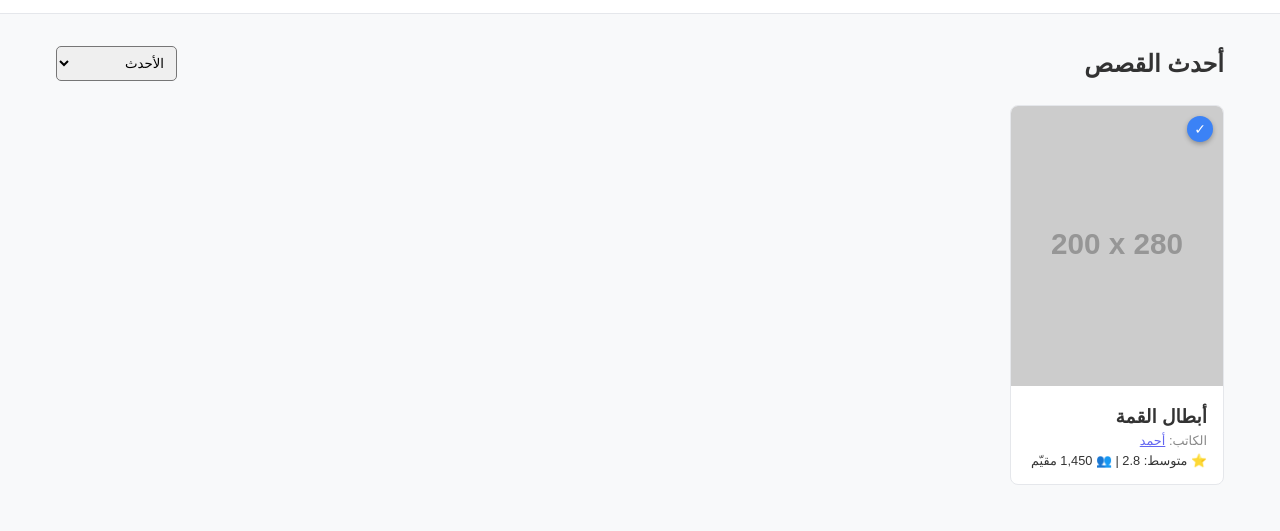
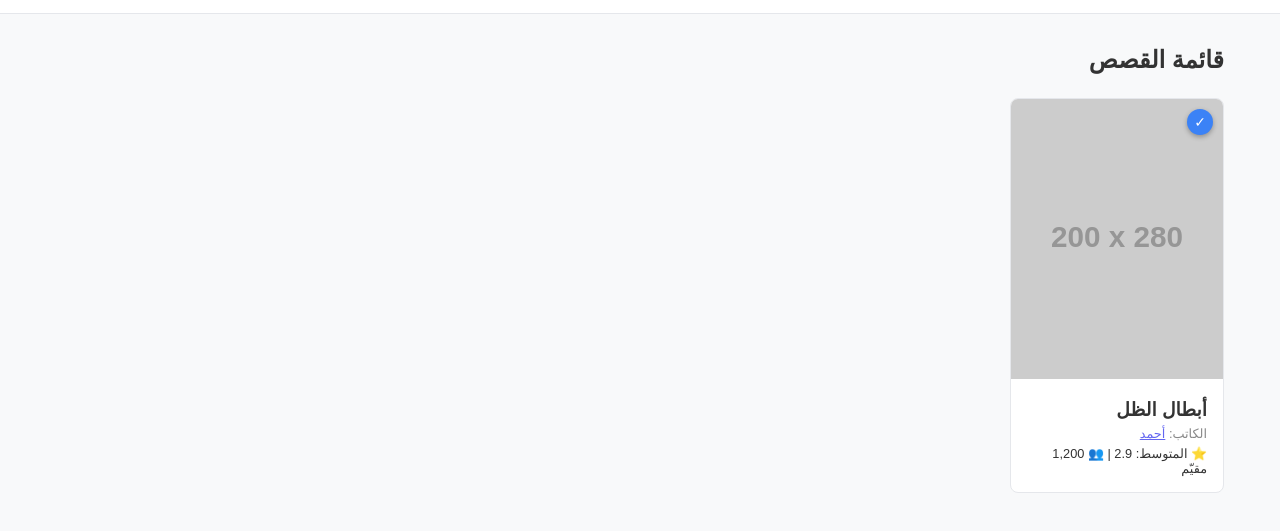
Before and after one commit to mjdgeth8-coder/ManhwaVerse, a plain HTML site: page index.html in a window 1280 px wide. Shown: the part 47-578 px from the top of the page. Drawn offline with Linux system fonts and the light colour scheme; placeholder pictures from the web are drawn by us.

Commit message:
Update index.html

```diff
--- a/index.html
+++ b/index.html
@@ -7,7 +7,6 @@
     <link rel="stylesheet" href="style.css">
 </head>
 <body>
-
     <header>
         <a href="index.html" class="logo">مانهوا ڤيرس</a>
         <nav class="nav-links">
@@ -18,30 +17,18 @@
     </header>
 
     <div class="container">
-        <div style="display: flex; justify-content: space-between; align-items: center; margin-bottom: 1.5rem;">
-            <h2>أحدث القصص</h2>
-            <select id="sortSelect" style="padding: 0.5rem; border-radius: 5px;">
-                <option value="new">الأحدث</option>
-                <option value="old">الأقدم</option>
-                <option value="rating">الأعلى تقييماً</option>
-                <option value="views">الأعلى مشاهدة</option>
-            </select>
-        </div>
-
-        <div class="grid" id="mangaGrid">
-            <!-- مثال لقصة مع شعلامة التحقق الزرقاء وتقييم السمايلات -->
+        <h2>قائمة القصص</h2>
+        <div class="grid" id="mangaGrid" style="margin-top: 1.5rem;">
+            <!-- عرض تجريبي لقصة موثقة -->
             <div class="manga-card">
-                <!-- علامة الصح الزرقاء إذا تخطى 1000 مقيم جيد فأعلى -->
-                <div class="verified-badge" title="عمل مميز موثق (> 1000 مقيّم)">✓</div>
-                <a href="read.html">
-                    <img src="https://via.placeholder.com/200x280" alt="غلاف">
-                </a>
+                <div class="verified-badge" title="عمل مميز موثق">✓</div>
+                <a href="read.html"><img src="https://via.placeholder.com/200x280" alt="غلاف"></a>
                 <div class="manga-info">
-                    <h3>أبطال القمة</h3>
+                    <h3>أبطال الظل</h3>
                     <p style="font-size: 0.8rem; color: #888; margin-top: 0.3rem;">
                         الكاتب: <a href="writer-profile.html" style="color: var(--primary-color);">أحمد</a>
                     </p>
-                    <p style="font-size: 0.8rem; margin-top: 0.3rem;">⭐ متوسط: 2.8 | 👥 1,450 مقيّم</p>
+                    <p style="font-size: 0.8rem; margin-top: 0.3rem;">⭐ المتوسط: 2.9 | 👥 1,200 مقيّم</p>
                 </div>
             </div>
         </div>
@@ -51,11 +38,9 @@
         const btn = document.getElementById('themeToggleBtn');
         btn.addEventListener('click', () => {
             if(document.documentElement.getAttribute('data-theme')==='dark'){
-                document.documentElement.removeAttribute('data-theme');
-                btn.textContent='🌙';
+                document.documentElement.removeAttribute('data-theme'); btn.textContent='🌙';
             }else{
-                document.documentElement.setAttribute('data-theme','dark');
-                btn.textContent='☀️';
+                document.documentElement.setAttribute('data-theme','dark'); btn.textContent='☀️';
             }
         });
     </script>
```
